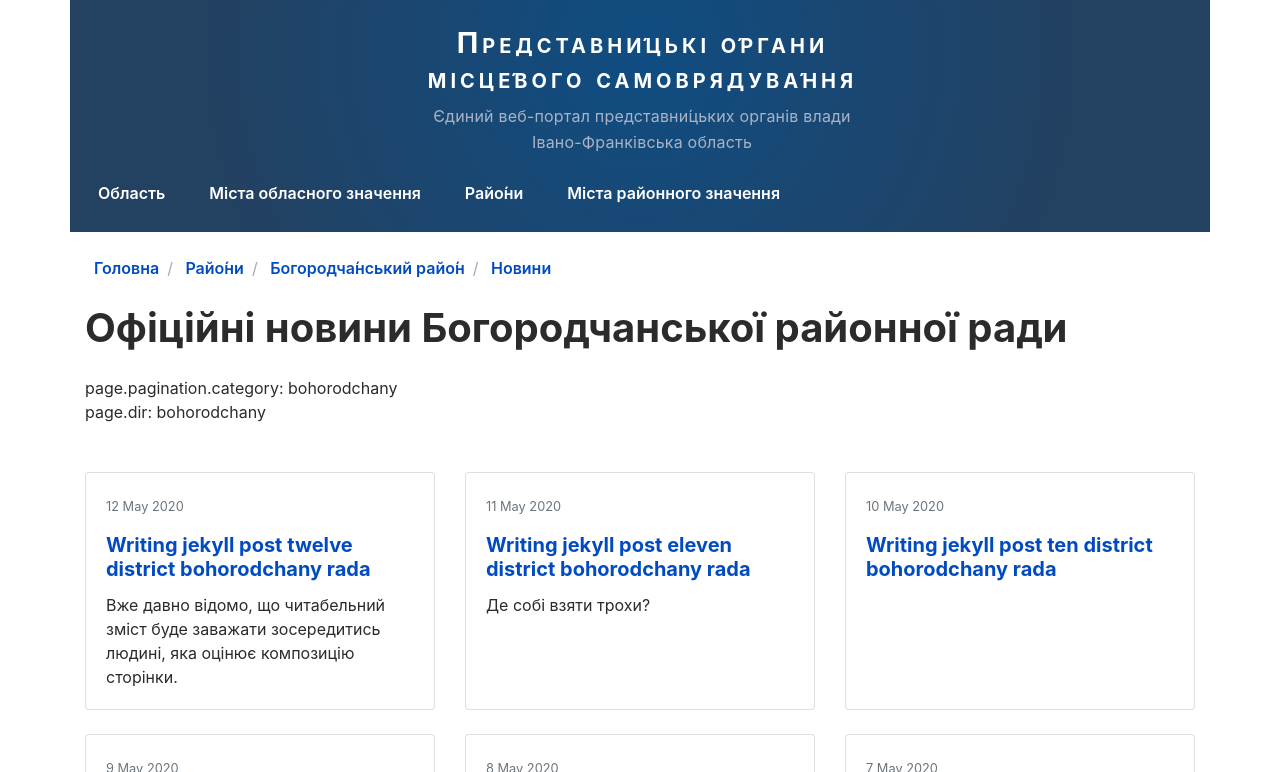
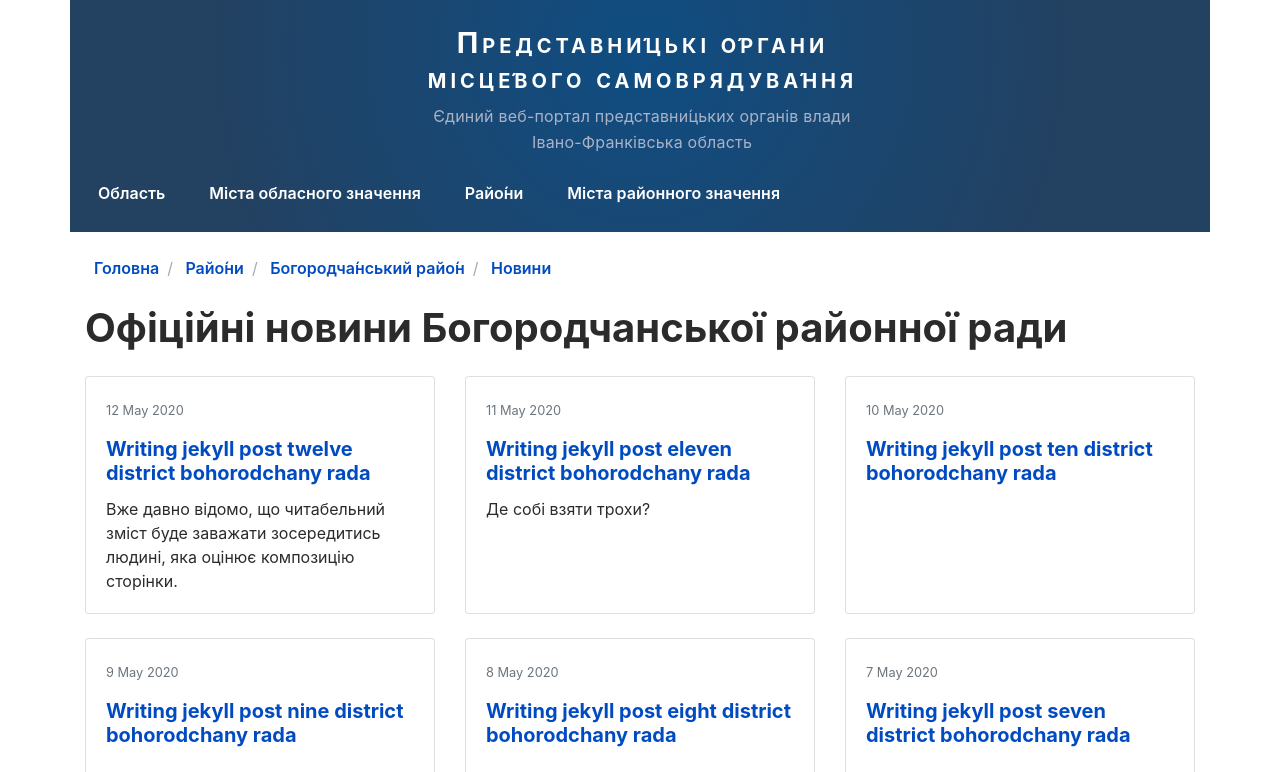
Before and after one commit to typo3uk/typo3uk.github.io, a Jekyll site: the page built from district/bohorodchany/news/index.html, in a window 1280 px wide and 900 px high, cut to the strip 128-900 px from the top of the window. Built offline with Jekyll 4.4.1, drawn with Linux system fonts in a browser that asks for light colours.

Commit message:
Change #579

```diff
--- a/district/bohorodchany/news/index.html
+++ b/district/bohorodchany/news/index.html
@@ -10,9 +10,4 @@
   sort_field: 'date'
 breadcrumb: Новини
 ---
-
-page.pagination.category: {{ page.pagination.category }}<br>
-page.dir: {{ page.dir | remove: "news/" | split: '/' | last }}<br>
-<br><br>
-{%- assign cat = page.dir | remove: "news/" | split: '/' | last -%}
-{% include news-list.html cat=cat %}
+{% include news-list.html cat=page.pagination.category %}
--- a/district/town/tysmenytsia/index.html
+++ b/district/town/tysmenytsia/index.html
@@ -19,4 +19,4 @@
   www: http://www.rada.if.ua/
 ---
 
-<h2>Hello World, Tysmenytsia!</h2>
+<h2>Вас вітає, {{page.council.title}} міська рада!</h2>
```
